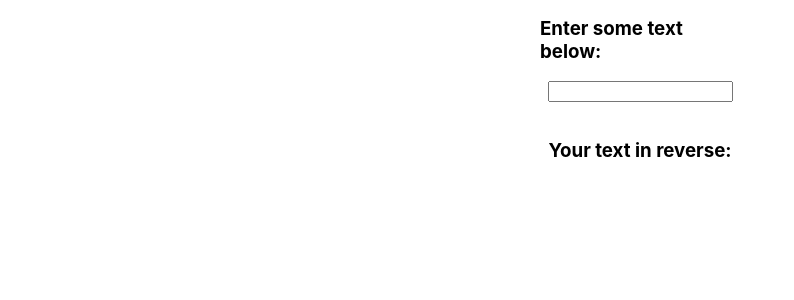
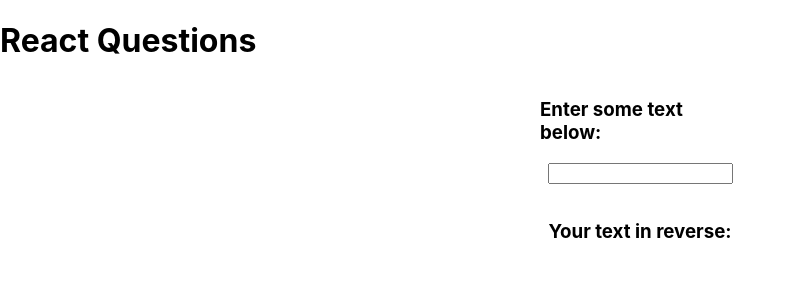
Before and after one commit to josephpjacobi/code-test, a React (Create React App) app: page / in a window 1280 px wide. Shown: the top 300 px of the page, without its empty margins (0-794 px from the left). Built offline with nearby package versions, Linux system fonts and the light colour scheme.

Commit message:
added MainDisplay component to store and display all components

```diff
--- a/src/index.js
+++ b/src/index.js
@@ -4,8 +4,17 @@ import ReactDOM from 'react-dom';
 import StringDisplay from '../src/Components/string-display/string-display.js';
 import './index.css';
 
+//MainDisplay is the hub for storing each component in the code test and the corresponding titles for each section
+const MainDisplay = () => {
+  return (
+    <div>
+      <div className="react-questions">
+        <h1>React Questions</h1>
+        <StringDisplay />
+      </div>
+    </div>
+  )
+}
 
 
-
-
-ReactDOM.render(<StringDisplay />, document.querySelector('#root'));
+ReactDOM.render(<MainDisplay />, document.querySelector('#root'));
```
